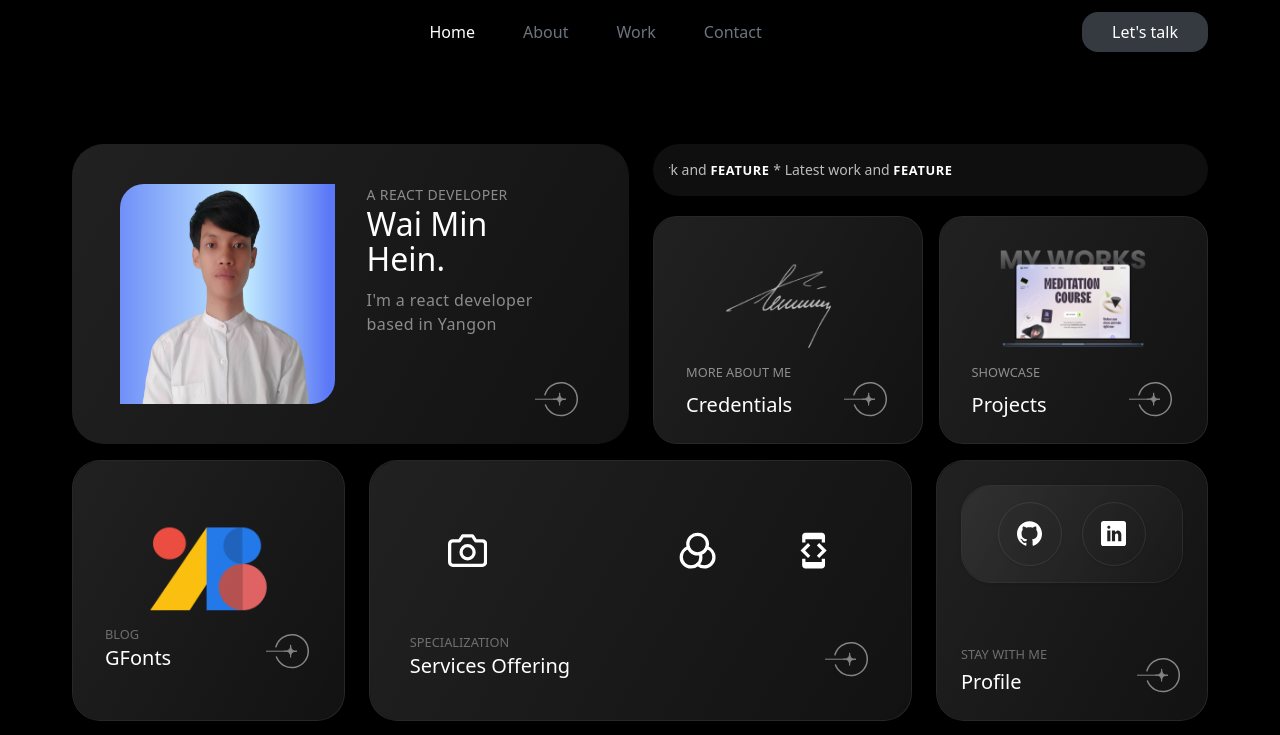
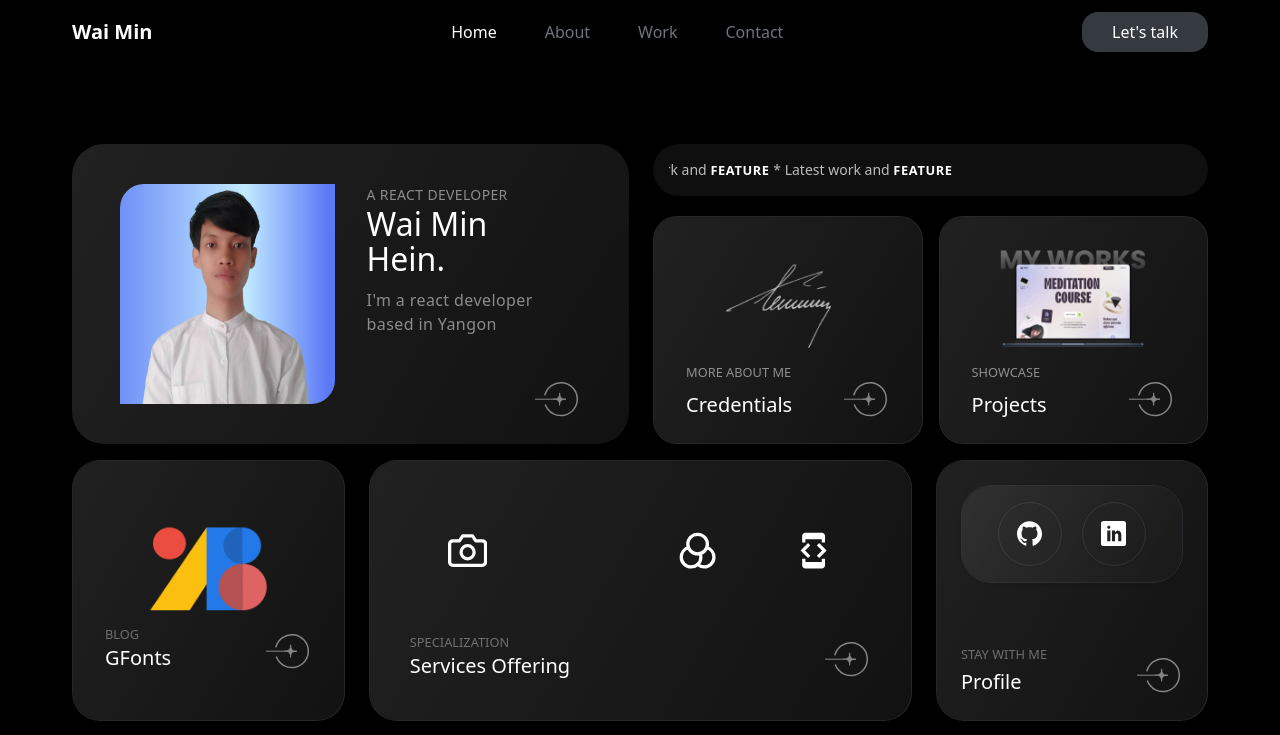
Before and after one commit to Wai-Min-Hein/My-Portfolio, a React (Vite) app: page / in a window 1280 px wide. Shown: the top 735 px of the page. Built offline with nearby package versions, Linux system fonts and the light colour scheme; some icons are missing.

Commit message:
fix nav logo

```diff
--- a/src/Page/Navbar.jsx
+++ b/src/Page/Navbar.jsx
@@ -32,7 +32,7 @@ const Navbar = () => {
       <div className='flex justify-between items-center py-3'>
         <Link to={'/'} >
             {/* <img src={logo} alt="" className='z-[9999] relative' /> */}
-            <h1 className='text-xl font-semibold'>Wai</h1>
+            <h1 className='text-xl font-semibold text-white'>Wai Min</h1>
         </Link>
         <div onClick={()=>setIsOpen(!isopen)} className="menu w-8 h-10 relative md:hidden cursor-pointer z-[9999]">
           <span className={'absolute w-full h-0.5 top-[50%] left-[50%] bg-white translate-x-[-50%] translate-y-[-13px] rounded-md transition-transform duration-300' + (!isopen &&' translate-x-[-50%] translate-y-[50%] rotate-[-45deg]')}></span>
```
